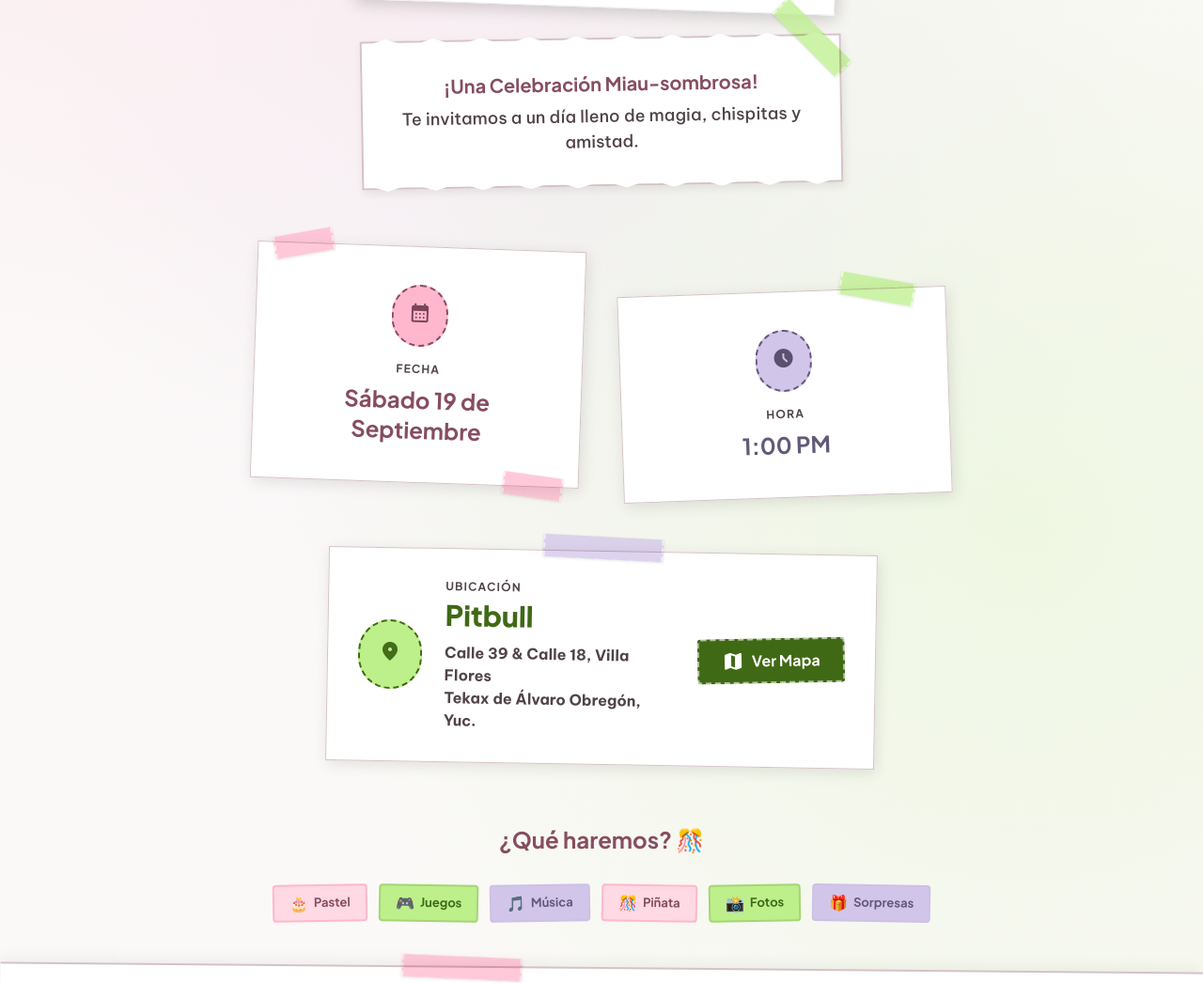
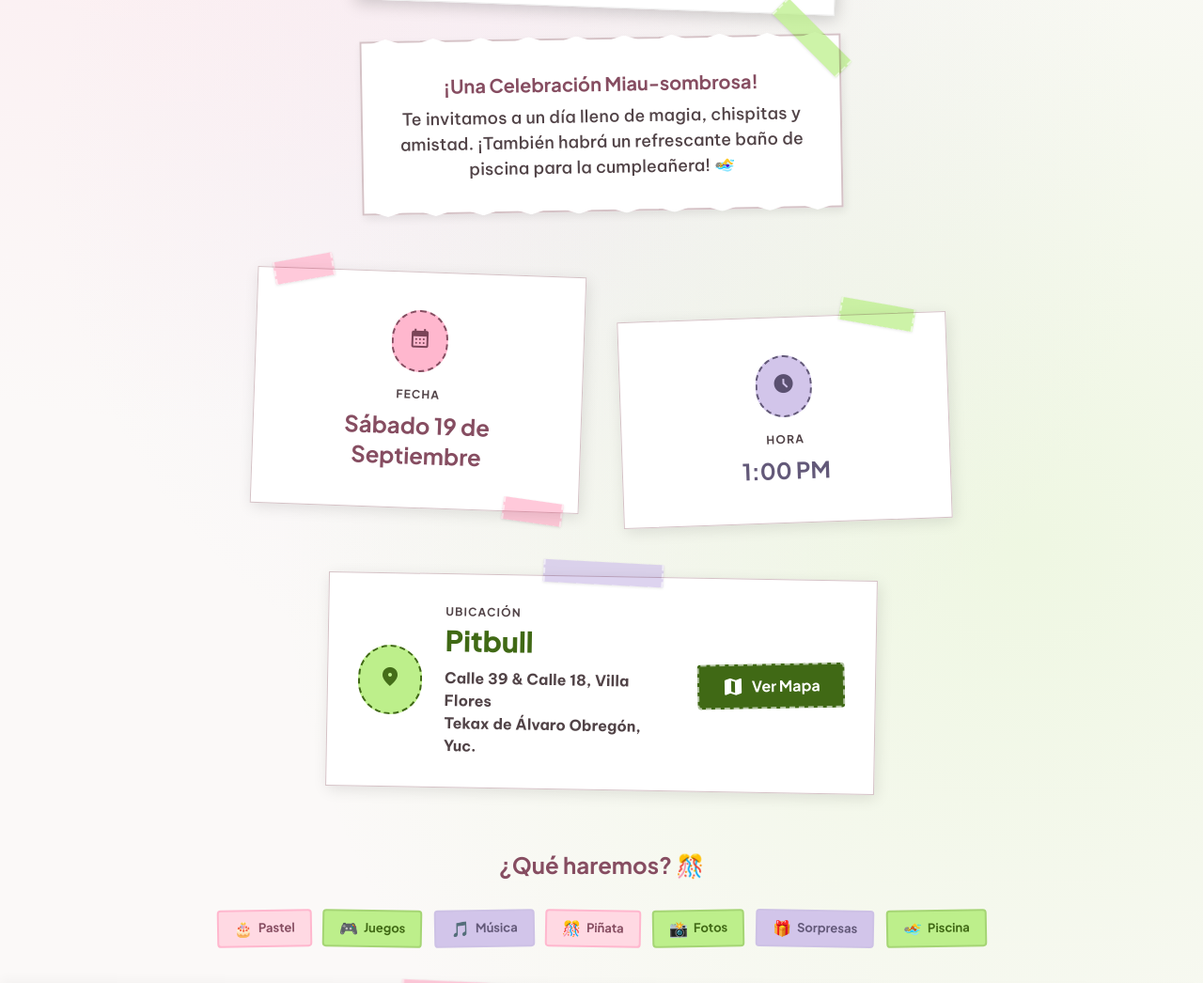
Before and after one commit to Jramirez91/inv-arly, a React (Vite) app: page /invitacion in a window 1280 px wide. Shown: the part 807-1853 px from the top of the page at 94% size. Built offline with nearby package versions, Linux system fonts and the light colour scheme.

Commit message:
feat: update description

```diff
--- a/src/assets/index.ts
+++ b/src/assets/index.ts
@@ -65,7 +65,7 @@ export const EVENT = {
   title:       'Arleth cumple 4 años',
   headline:    '¡Acompáñanos en un día miau-tástico!',
   subtitle:    '¡Una Celebración Miau-sombrosa!',
-  description: 'Te invitamos a un día lleno de magia, chispitas y amistad.',
+  description: 'Te invitamos a un día lleno de magia, chispitas y amistad. ¡También habrá un refrescante baño de piscina para la cumpleañera! 🏊‍♀️',
   date:        'Sábado 19 de Septiembre',
   time:        '1:00 PM',
   rsvpDeadline:'12 de septiembre',
@@ -86,4 +86,5 @@ export const ACTIVITIES = [
   { label: 'Piñata',    emoji: '🎊', bg: COLORS.primaryFixed,         color: COLORS.primary,              border: COLORS.primaryContainer     },
   { label: 'Fotos',     emoji: '📸', bg: COLORS.secondaryContainer,   color: COLORS.secondary,            border: COLORS.secondaryFixedDim    },
   { label: 'Sorpresas', emoji: '🎁', bg: COLORS.tertiaryContainer,    color: COLORS.tertiary,             border: '#cdc1e5'                   },
+  { label: 'Piscina',   emoji: '🏊', bg: COLORS.secondaryContainer,   color: COLORS.secondary,            border: COLORS.secondaryFixedDim    },
 ] as const
```
